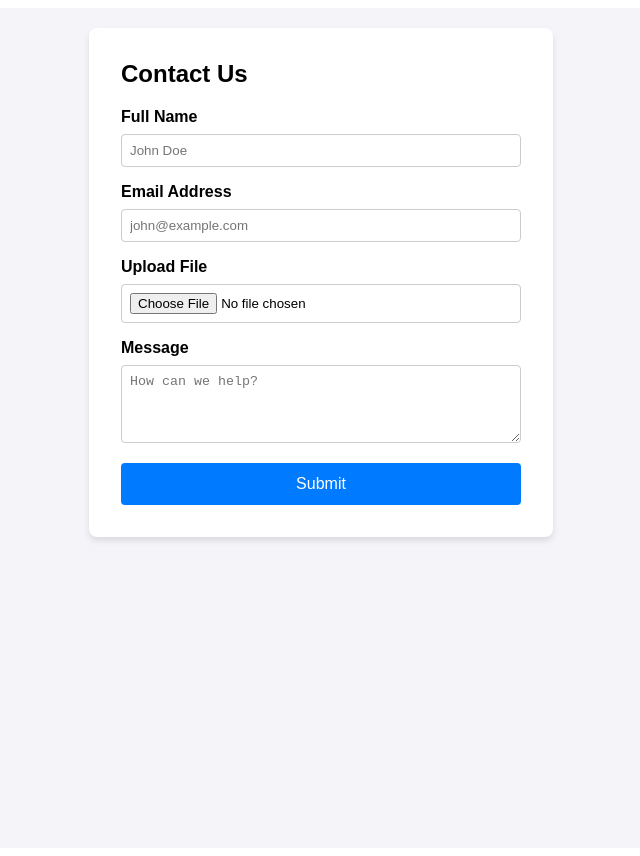
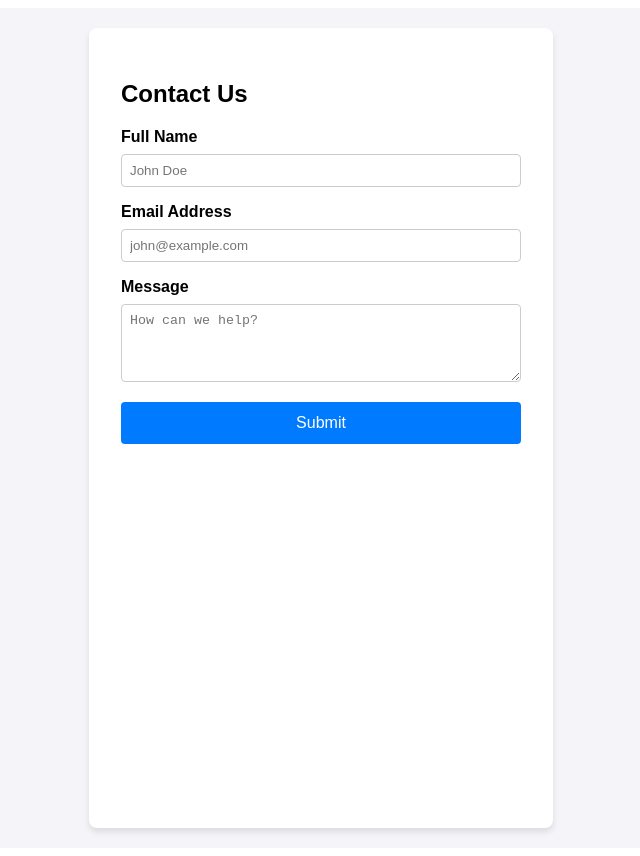
Before and after one commit to himanshupandey-dev/qr-code-landing-page, a Next.js app: page / in a window 1280 px wide. Shown: the whole page, without its empty margins (319-959 px from the left). Built offline with nearby package versions, Linux system fonts and the light colour scheme.

Commit message:
app.page updated

```diff
--- a/app/page.tsx
+++ b/app/page.tsx
@@ -1,134 +1,24 @@
-export default function Home() {
+export default function Page() {
   return (
-    <div
-      style={{
-        fontFamily: 'sans-serif',
-        display: 'flex',
-        justifyContent: 'center',
-        padding: '20px',
-        backgroundColor: '#f4f4f9',
-        minHeight: '100vh',
-      }}
-    >
-      <div
-        style={{
-          background: 'white',
-          padding: '2rem',
-          borderRadius: '8px',
-          boxShadow: '0 4px 6px rgba(0,0,0,0.1)',
-          width: '100%',
-          maxWidth: '400px',
-          height: 'fit-content',
-        }}
-      >
-        <h2 style={{ marginTop: 0 }}>Contact Us</h2>
-        <form action="/submit-your-handler" method="POST" encType="multipart/form-data">
-          <div style={{ marginBottom: '1rem' }}>
-            <label
-              htmlFor="name"
-              style={{ display: 'block', marginBottom: '.5rem', fontWeight: 'bold' }}
-            >
-              Full Name
-            </label>
-            <input
-              type="text"
-              id="name"
-              name="name"
-              required
-              placeholder="John Doe"
-              style={{
-                width: '100%',
-                padding: '.5rem',
-                border: '1px solid #ccc',
-                borderRadius: '4px',
-                boxSizing: 'border-box',
-              }}
-            />
+    <div style={{fontFamily:"sans-serif",display:"flex",justifyContent:"center",padding:"20px",backgroundColor:"#f4f4f9",minHeight:"100vh"}}>
+      <div style={{background:"white",padding:"2rem",borderRadius:"8px",boxShadow:"0 4px 6px rgba(0,0,0,0.1)",width:"100%",maxWidth:"400px"}}>
+        <h2>Contact Us</h2>
+        <form action="/submit" method="POST">
+          <div style={{marginBottom:"1rem"}}>
+            <label style={{display:"block",marginBottom:".5rem",fontWeight:"bold"}}>Full Name</label>
+            <input type="text" name="name" required placeholder="John Doe" style={{width:"100%",padding:".5rem",border:"1px solid #ccc",borderRadius:"4px",boxSizing:"border-box"}} />
           </div>
-
-          <div style={{ marginBottom: '1rem' }}>
-            <label
-              htmlFor="email"
-              style={{ display: 'block', marginBottom: '.5rem', fontWeight: 'bold' }}
-            >
-              Email Address
-            </label>
-            <input
-              type="email"
-              id="email"
-              name="email"
-              required
-              placeholder="john@example.com"
-              style={{
-                width: '100%',
-                padding: '.5rem',
-                border: '1px solid #ccc',
-                borderRadius: '4px',
-                boxSizing: 'border-box',
-              }}
-            />
+          <div style={{marginBottom:"1rem"}}>
+            <label style={{display:"block",marginBottom:".5rem",fontWeight:"bold"}}>Email Address</label>
+            <input type="email" name="email" required placeholder="john@example.com" style={{width:"100%",padding:".5rem",border:"1px solid #ccc",borderRadius:"4px",boxSizing:"border-box"}} />
           </div>
-
-          <div style={{ marginBottom: '1rem' }}>
-            <label
-              htmlFor="attachment"
-              style={{ display: 'block', marginBottom: '.5rem', fontWeight: 'bold' }}
-            >
-              Upload File
-            </label>
-            <input
-              type="file"
-              id="attachment"
-              name="attachment"
-              style={{
-                width: '100%',
-                padding: '.5rem',
-                border: '1px solid #ccc',
-                borderRadius: '4px',
-                boxSizing: 'border-box',
-              }}
-            />
+          <div style={{marginBottom:"1rem"}}>
+            <label style={{display:"block",marginBottom:".5rem",fontWeight:"bold"}}>Message</label>
+            <textarea name="message" rows="4" placeholder="How can we help?" style={{width:"100%",padding:".5rem",border:"1px solid #ccc",borderRadius:"4px",boxSizing:"border-box"}} />
           </div>
-
-          <div style={{ marginBottom: '1rem' }}>
-            <label
-              htmlFor="message"
-              style={{ display: 'block', marginBottom: '.5rem', fontWeight: 'bold' }}
-            >
-              Message
-            </label>
-            <textarea
-              id="message"
-              name="message"
-              rows={4}
-              placeholder="How can we help?"
-              style={{
-                width: '100%',
-                padding: '.5rem',
-                border: '1px solid #ccc',
-                borderRadius: '4px',
-                boxSizing: 'border-box',
-              }}
-            />
-          </div>
-
-          <button
-            type="submit"
-            style={{
-              backgroundColor: '#007bff',
-              color: 'white',
-              border: 'none',
-              padding: '.75rem 1rem',
-              borderRadius: '4px',
-              cursor: 'pointer',
-              width: '100%',
-              fontSize: '1rem',
-            }}
-          >
-            Submit
-          </button>
+          <button type="submit" style={{backgroundColor:"#007bff",color:"white",border:"none",padding:".75rem 1rem",borderRadius:"4px",cursor:"pointer",width:"100%",fontSize:"1rem"}}>Submit</button>
         </form>
       </div>
     </div>
-  );
+  )
 }
```
